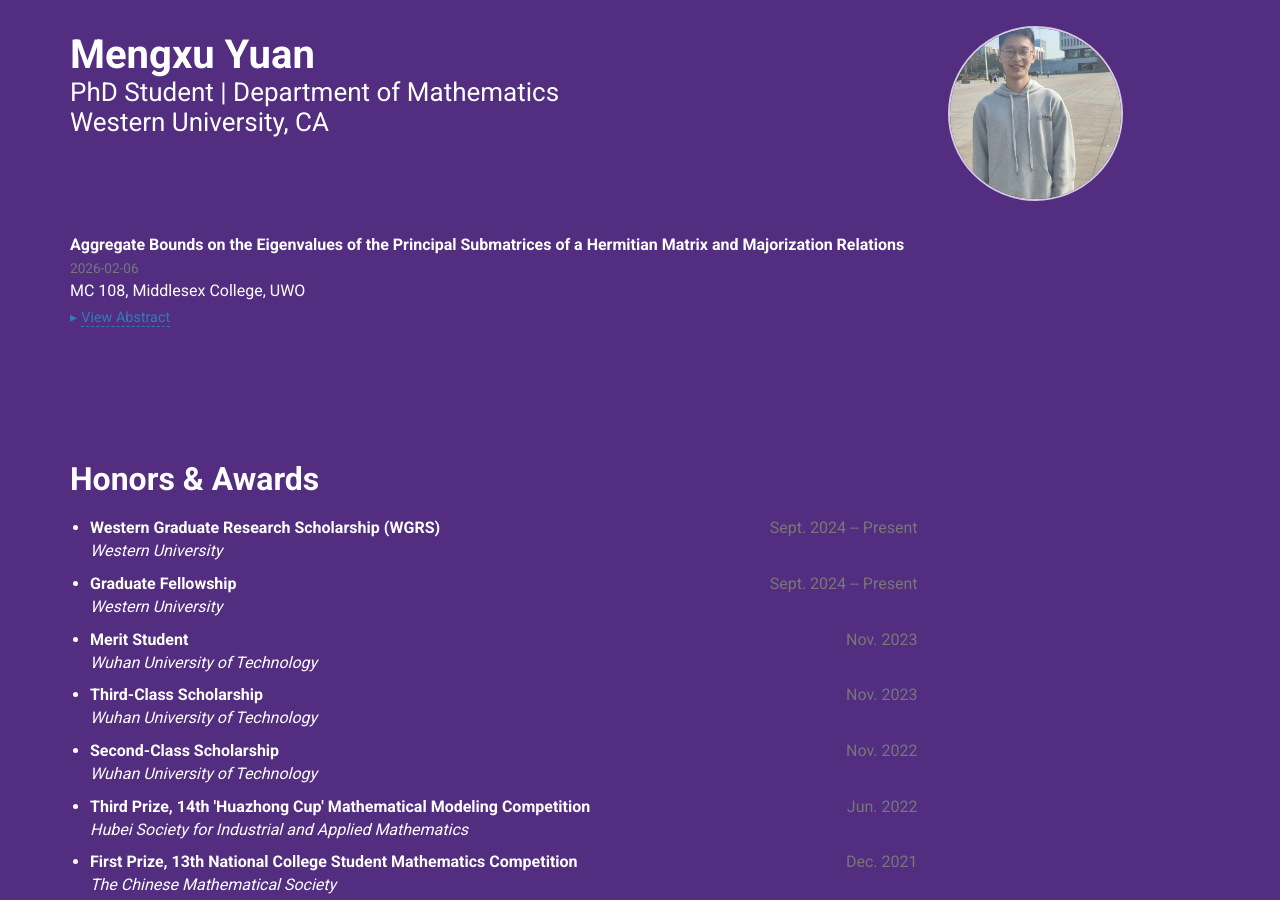
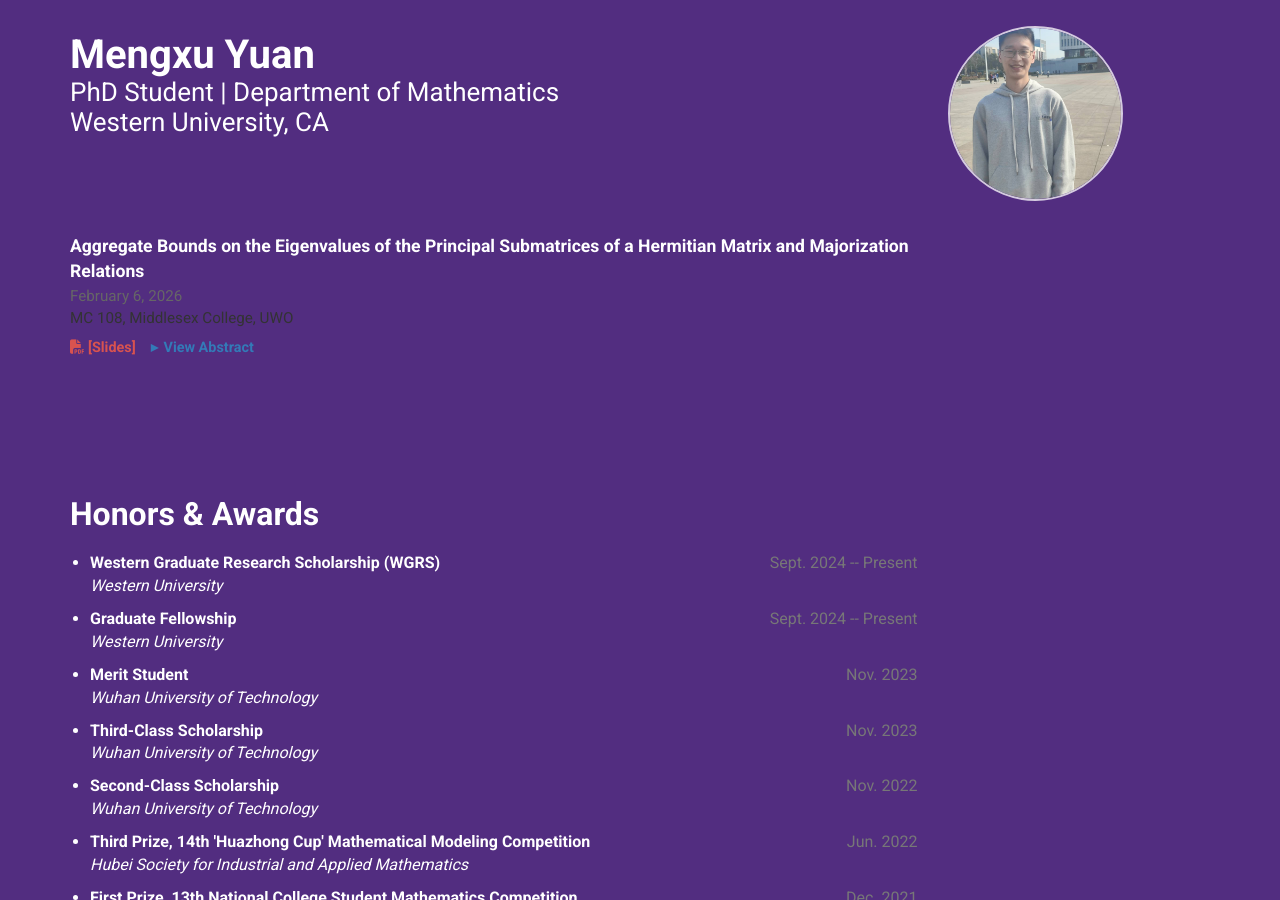
Before and after one commit to Mengxu3/mengxu3.github.io, a Jekyll site: the page built from index.html, in a window 1280 px wide and 900 px high, scrolled down 1102 px. Built offline with Jekyll 4.4.1, drawn with Linux system fonts in a browser that asks for light colours; nearby versions of some CDN libraries.

Commit message:
Refactor presentation display in albertine.html
Updated presentation layout with improved styling and structure.

```diff
--- a/_layouts/albertine.html
+++ b/_layouts/albertine.html
@@ -214,39 +214,46 @@
     </div>
 
 {% for presentation in site.data.presentations %}
-      <div class="row" style="margin-bottom: 15px;">
+      <div class="row" style="margin-bottom: 20px;">
         <div class="col-md-9">
-          <div style="margin-bottom: 4px;">
-            <b>
-              {% if presentation.slides_url %}
-                <a href="{{ presentation.slides_url }}">
+          <div style="margin-bottom: 6px;">
+            <b style="font-size: 1.1em;">
               {{ presentation.title }}
-                </a>
-              {% else %}
-                {{ presentation.title }}
-              {% endif %}
             </b>
-            <small class="text-muted">
-              {{ presentation.date }}
-            </small>
-            <br>
+            <div style="color: #666; font-size: 0.95em; margin-top: 2px;">
+              {{ presentation.date | date: "%B %-d, %Y" }}
+            </div>
+            <div style="color: #333; font-size: 0.95em;">
               {{ presentation.location }}
             </div>
+          </div>
+
+          <div style="margin-top: 8px; display: flex; flex-wrap: wrap; gap: 15px; align-items: center;">
+
+            {% if presentation.slides %}
+              <a href="{{ site.baseurl }}{{ presentation.slides }}" target="_blank" style="color: #d9534f; font-weight: bold; font-size: 0.9em; text-decoration: none;">
+                <i class="fa-solid fa-file-pdf"></i> [Slides]
+              </a>
+            {% endif %}
 
             {% if presentation.description %}
-            <details style="margin-top: 5px;">
-              <summary style="cursor: pointer; color: #337ab7; font-size: 0.9em; outline: none; user-select: none;">
-                <span style="margin-right: 4px;">&#9656;</span><span style="border-bottom: 1px dashed #337ab7;">View Abstract</span>
+              <details>
+                <summary style="cursor: pointer; color: #337ab7; font-size: 0.9em; font-weight: bold; outline: none; list-style: none;">
+                  <span style="margin-right: 2px;">▸</span> View Abstract
                 </summary>
-              <div style="margin-top: 8px; padding: 12px; background-color: #f8f9fa; border: 1px solid #e9ecef; border-radius: 4px; font-size: 0.9em; color: #333; line-height: 1.6;">
+                <div style="margin-top: 10px; padding: 15px; background-color: #f8f9fa; border-left: 3px solid #337ab7; border-radius: 2px; font-size: 0.95em; color: #333; line-height: 1.6;">
                   {{ presentation.description }}
                 </div>
               </details>
             {% endif %}
 
           </div>
+
+        </div>
       </div>
     {% endfor %}
+
+
   </section>
   {% endif %}
 
```
Lines whose indentation alone changed are shown as unchanged.
